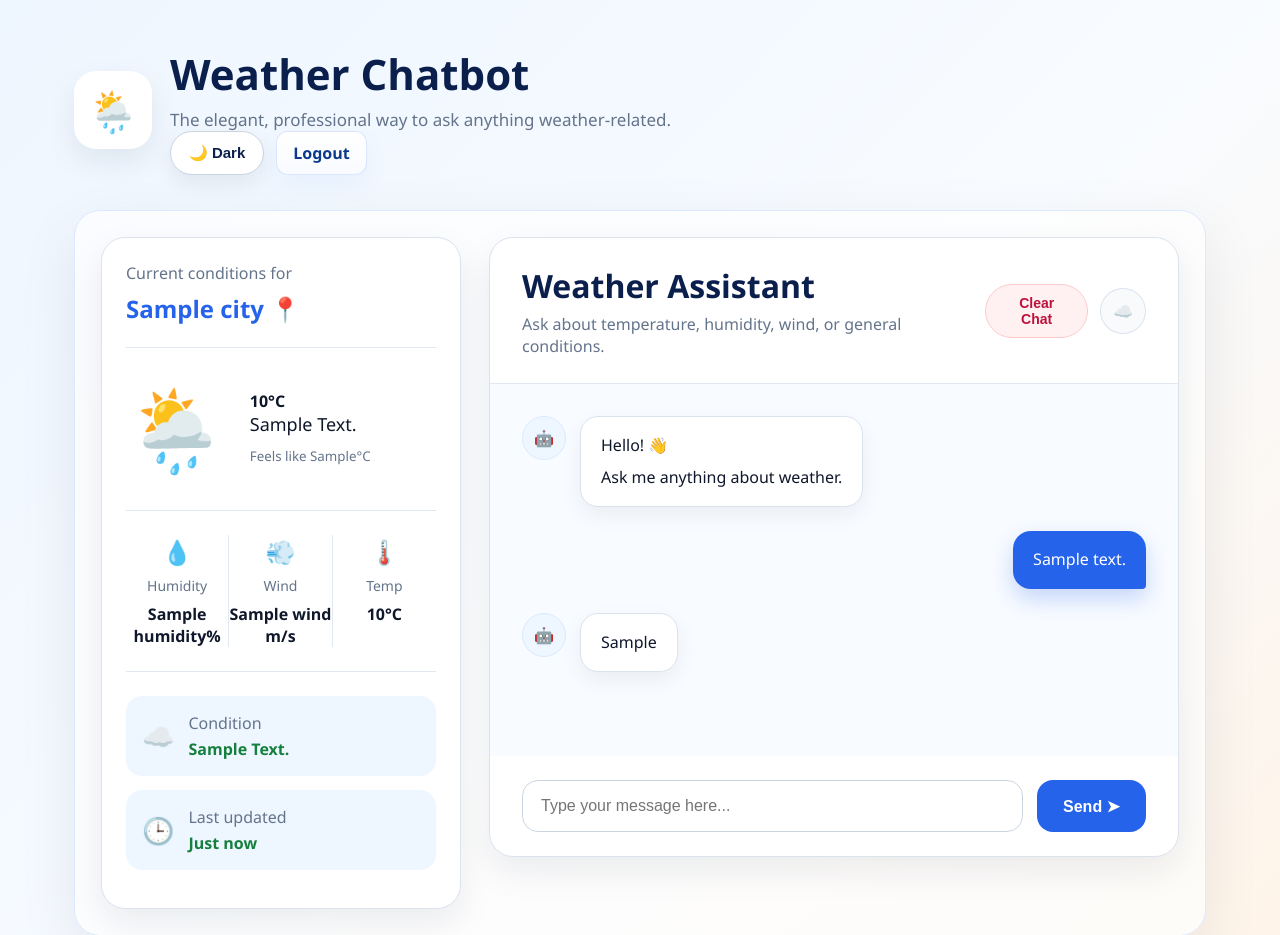
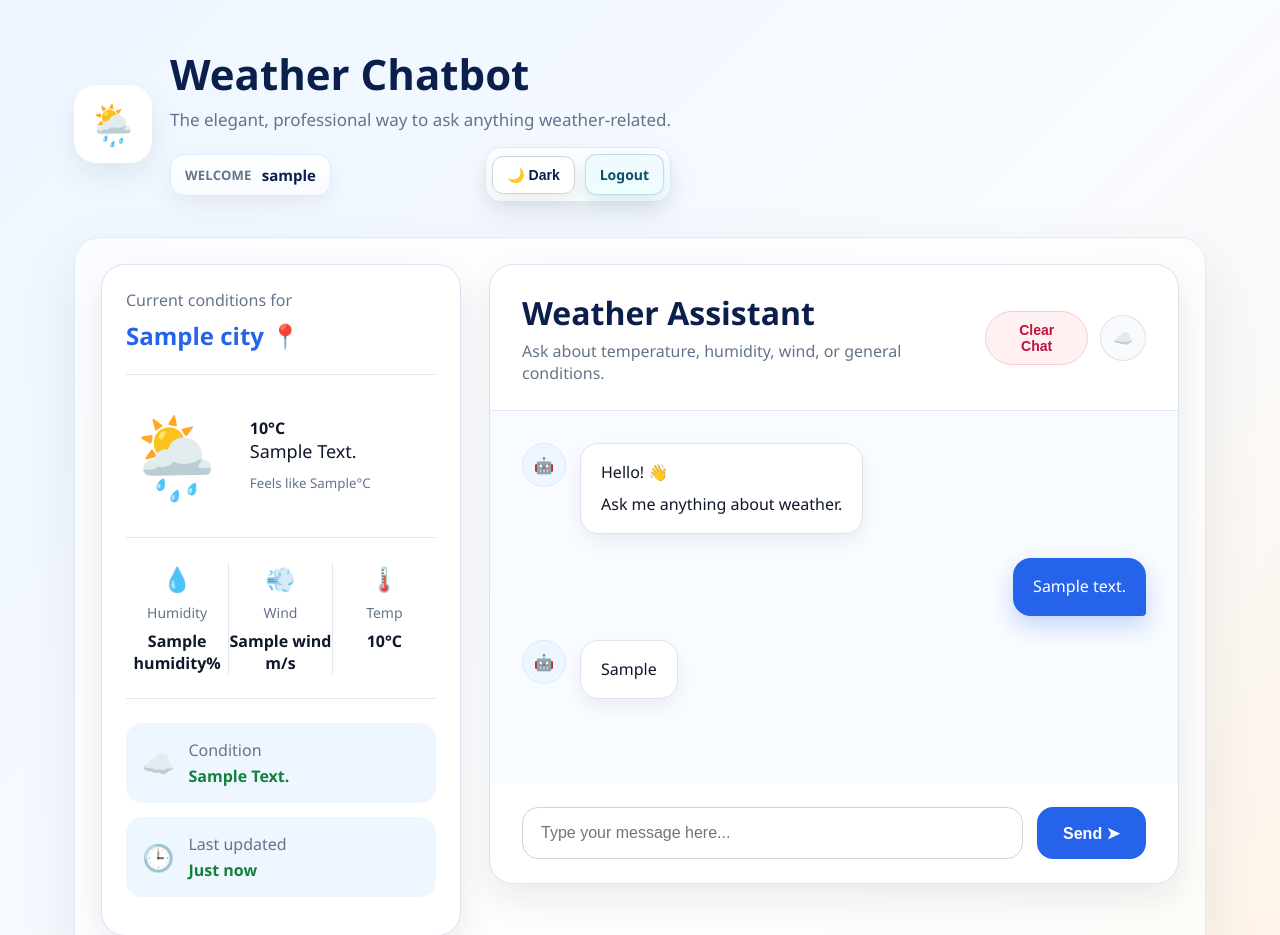
Before and after one commit to Austind16/Weather_Chatbot, a Flask app: template templates/index.html in a window 1280 px wide. Shown: the top 935 px of the page. Run offline with Flask 3, Linux system fonts and the light colour scheme; the visitor is signed in with stand-in values (Sample User, id 1); tables that the repository leaves empty hold one stand-in row (values such as "Sample post"); the template is opened without the code that fills it: values that come from a table or form of the project are taken from there, most other values are stand-ins (such as "Sample title", 1, 10 or a date in 2020).

Commit message:
UI Enhancements

```diff
--- a/app.py
+++ b/app.py
@@ -101,7 +101,8 @@ def index():
     return render_template(
         "index.html",
         chat_history=user.chats,
-        current_weather=session["current_weather"]
+        current_weather=session["current_weather"],
+        user=user
     )
 
 @app.route("/register", methods=["GET", "POST"])
--- a/static/JS/script.js
+++ b/static/JS/script.js
@@ -1,5 +1,6 @@
 const themeToggle = document.getElementById("themeToggle");
 
+if (themeToggle) {
     if (localStorage.getItem("theme") === "dark") {
         document.body.classList.add("dark");
         themeToggle.textContent = "☀️ Light";
@@ -16,6 +17,7 @@ themeToggle.addEventListener("click", () => {
             localStorage.setItem("theme", "light");
         }
     });
+}
 
 const chatBox = document.querySelector(".chat-box");
 
--- a/static/css/style.css
+++ b/static/css/style.css
@@ -371,55 +371,97 @@ body {
     }
 }
 
+.header-utility-bar {
+    margin-top: 16px;
+    display: flex;
+    justify-content: space-between;
+    align-items: center;
+    gap: 16px;
+}
+
+.welcome-chip {
+    display: inline-flex;
+    align-items: center;
+    gap: 10px;
+    padding: 10px 14px;
+    border-radius: 14px;
+    border: 1px solid #dbeafe;
+    background: linear-gradient(180deg, #ffffff, #f8fbff);
+    box-shadow: 0 10px 26px rgba(15, 23, 42, 0.06);
+}
+
+.welcome-chip span {
+    font-size: 13px;
+    letter-spacing: 0.02em;
+    color: #64748b;
+    text-transform: uppercase;
+    font-weight: 700;
+}
+
+.welcome-chip strong {
+    font-size: 15px;
+    color: #0b1f4d;
+}
+
+.header-actions {
+    display: inline-flex;
+    align-items: center;
+    gap: 10px;
+    padding: 6px;
+    border-radius: 16px;
+    background: rgba(255, 255, 255, 0.8);
+    border: 1px solid #dbeafe;
+    box-shadow: 0 12px 28px rgba(15, 23, 42, 0.08);
+}
+
+.theme-toggle,
+.logout-button {
+    display: inline-flex;
+    align-items: center;
+    justify-content: center;
+    gap: 8px;
+    padding: 10px 14px;
+    border-radius: 11px;
+    font-size: 14px;
+    font-weight: 700;
+    cursor: pointer;
+    text-decoration: none;
+    transition: transform 0.14s ease, box-shadow 0.14s ease, background 0.14s ease;
+}
+
 .theme-toggle {
-    margin-left: 0;
     border: 1px solid #cbd5e1;
     background: #ffffff;
     color: #0b1f4d;
-    padding: 12px 18px;
-    border-radius: 999px;
-    font-size: 15px;
-    font-weight: 600;
-    cursor: pointer;
-    box-shadow: 0 8px 22px rgba(15, 23, 42, 0.08);
+    box-shadow: 0 8px 18px rgba(15, 23, 42, 0.08);
 }
 
 .theme-toggle:hover {
     background: #f8fafc;
-}
-
-/* Header actions */
-.header-actions {
-    margin-left: auto;
-    display: flex;
-    gap: 12px;
-    align-items: center;
+    transform: translateY(-1px);
 }
 
 .logout-button {
-    display: inline-flex;
-    align-items: center;
-    gap: 8px;
-    padding: 10px 16px;
-    border-radius: 12px;
-    border: 1px solid rgba(37, 99, 235, 0.15);
-    background: linear-gradient(180deg, #ffffff, #f8fbff);
-    color: #0b3a8c;
-    font-weight: 700;
-    text-decoration: none;
-    box-shadow: 0 10px 26px rgba(37, 99, 235, 0.06);
-    transition: transform 0.12s ease, box-shadow 0.12s ease, background 0.12s ease;
+    border: 1px solid rgba(14, 116, 144, 0.22);
+    background: linear-gradient(180deg, #f0f9ff, #ecfeff);
+    color: #0f4f67;
+    box-shadow: 0 8px 18px rgba(14, 116, 144, 0.14);
 }
 
 .logout-button:hover {
-    transform: translateY(-2px);
-    box-shadow: 0 14px 36px rgba(37, 99, 235, 0.12);
-    background: #f1f8ff;
+    transform: translateY(-1px);
+    box-shadow: 0 12px 24px rgba(14, 116, 144, 0.2);
+    background: linear-gradient(180deg, #e0f2fe, #cffafe);
 }
 
 @media (max-width: 900px) {
+    .header-utility-bar {
+        align-items: stretch;
+        flex-direction: column;
+    }
+
     .header-actions {
-        margin-left: 0;
+        width: fit-content;
     }
 }
 
@@ -529,6 +571,37 @@ body.dark .theme-toggle {
 
 body.dark .theme-toggle:hover {
     background: #334155;
+}
+
+body.dark .welcome-chip {
+    background: linear-gradient(180deg, #0f172a, #111827);
+    border-color: #334155;
+    box-shadow: 0 14px 30px rgba(0, 0, 0, 0.35);
+}
+
+body.dark .welcome-chip span {
+    color: #94a3b8;
+}
+
+body.dark .welcome-chip strong {
+    color: #dbeafe;
+}
+
+body.dark .header-actions {
+    background: rgba(15, 23, 42, 0.88);
+    border-color: #334155;
+}
+
+body.dark .logout-button {
+    background: linear-gradient(180deg, #1e293b, #0f172a);
+    border-color: #334155;
+    color: #cbd5e1;
+    box-shadow: none;
+}
+
+body.dark .logout-button:hover {
+    background: #334155;
+    box-shadow: none;
 }
 
 .chat-box::-webkit-scrollbar {
--- a/templates/index.html
+++ b/templates/index.html
@@ -13,12 +13,21 @@
             <h1>Weather Chatbot</h1>
             <p>The elegant, professional way to ask anything weather-related.</p>
 
-            <div class="header-actions">
-                <button class="theme-toggle" id="themeToggle" type="button">🌙 Dark</button>
+            <div class="header-utility-bar">
+                {% if user %}
+                <div class="welcome-chip" aria-label="Signed in user">
+                    <span>Welcome</span>
+                    <strong>{{ user.username }}</strong>
+                </div>
+                {% endif %}
 
-                {% if 'user_id' in session %}
-                <a href="{{ url_for('logout') }}" class="logout-button">Logout</a>
-                {% endif %}
+                <div class="header-actions">
+                    <button class="theme-toggle" id="themeToggle" type="button" aria-label="Toggle dark mode">🌙 Dark</button>
+
+                    {% if 'user_id' in session %}
+                    <a href="{{ url_for('logout') }}" class="logout-button" aria-label="Logout">Logout</a>
+                    {% endif %}
+                </div>
             </div>
         </div>
     </header>
```
Lines whose indentation alone changed are shown as unchanged.
